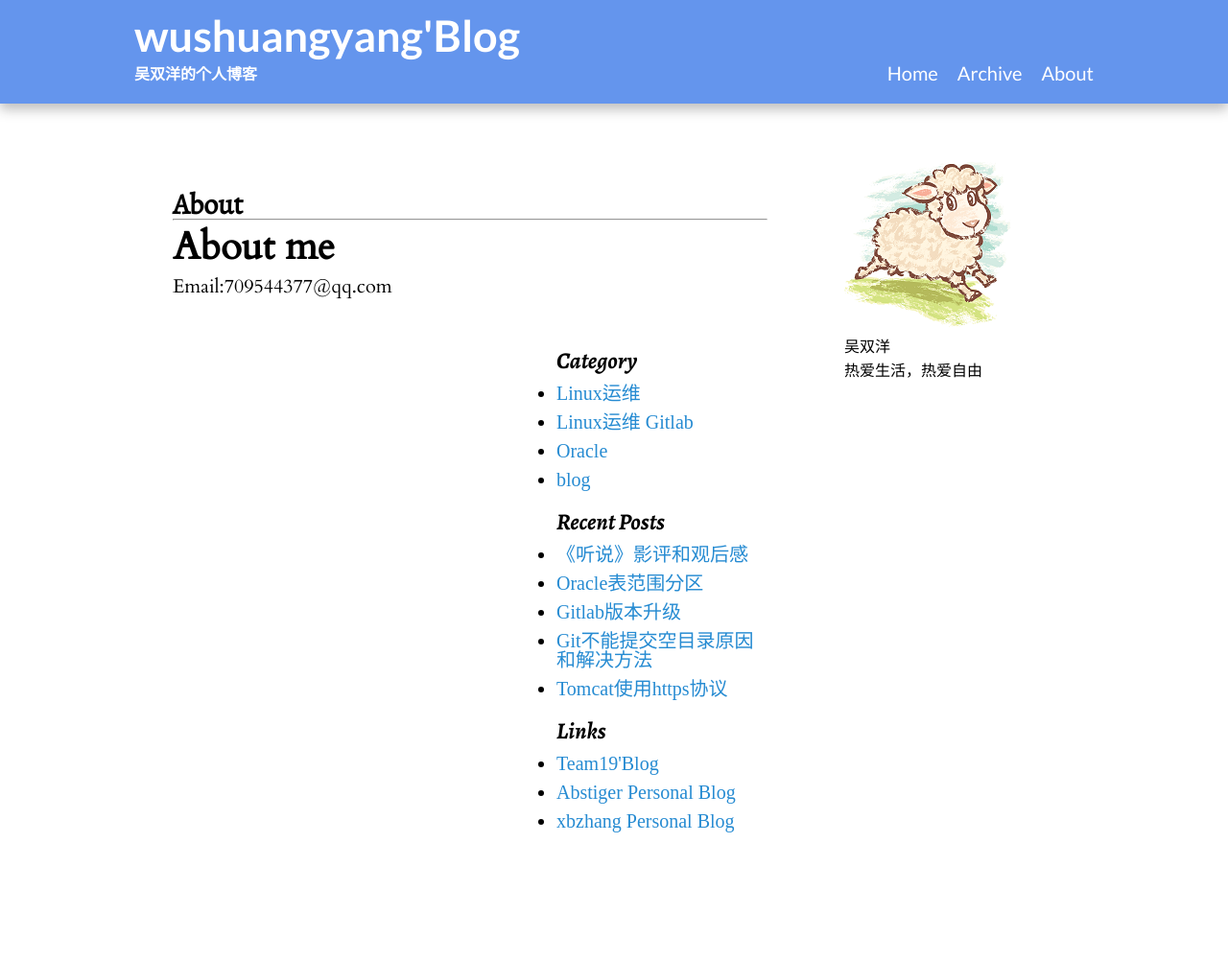
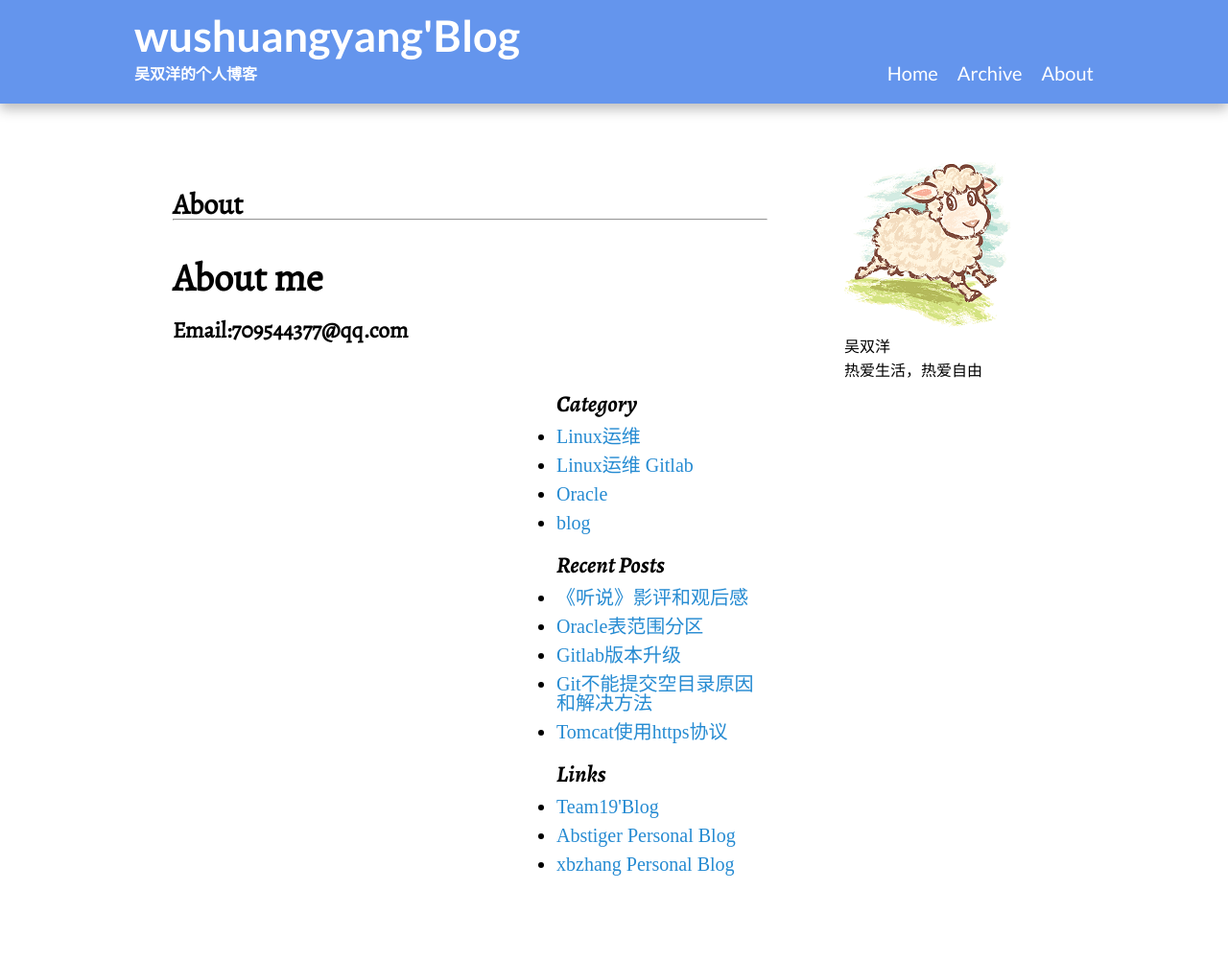
Before and after one commit to wushuangyang/blog, a Jekyll site: the page built from about.html, in a window 1280 px wide. Shown: the whole page at 96% size. Built offline with Jekyll 4.4.1, drawn with Linux system fonts in a browser that asks for light colours; some web fonts are replaced; before the commit the page ends 956 px from its top, so only the background shows below that.

Commit message:
about css

```diff
--- a/about.html
+++ b/about.html
@@ -7,7 +7,7 @@ title: about
 <h2 class="content-title">About</h2>
 <hr>
 
-<h1>About me</h1>
+<h1 class="content-title">About me</h1>
 <div>
-  Email:{{site.email}}
+  <h3 class="content-title">Email:{{site.email}}</h3>
 </div>
```
